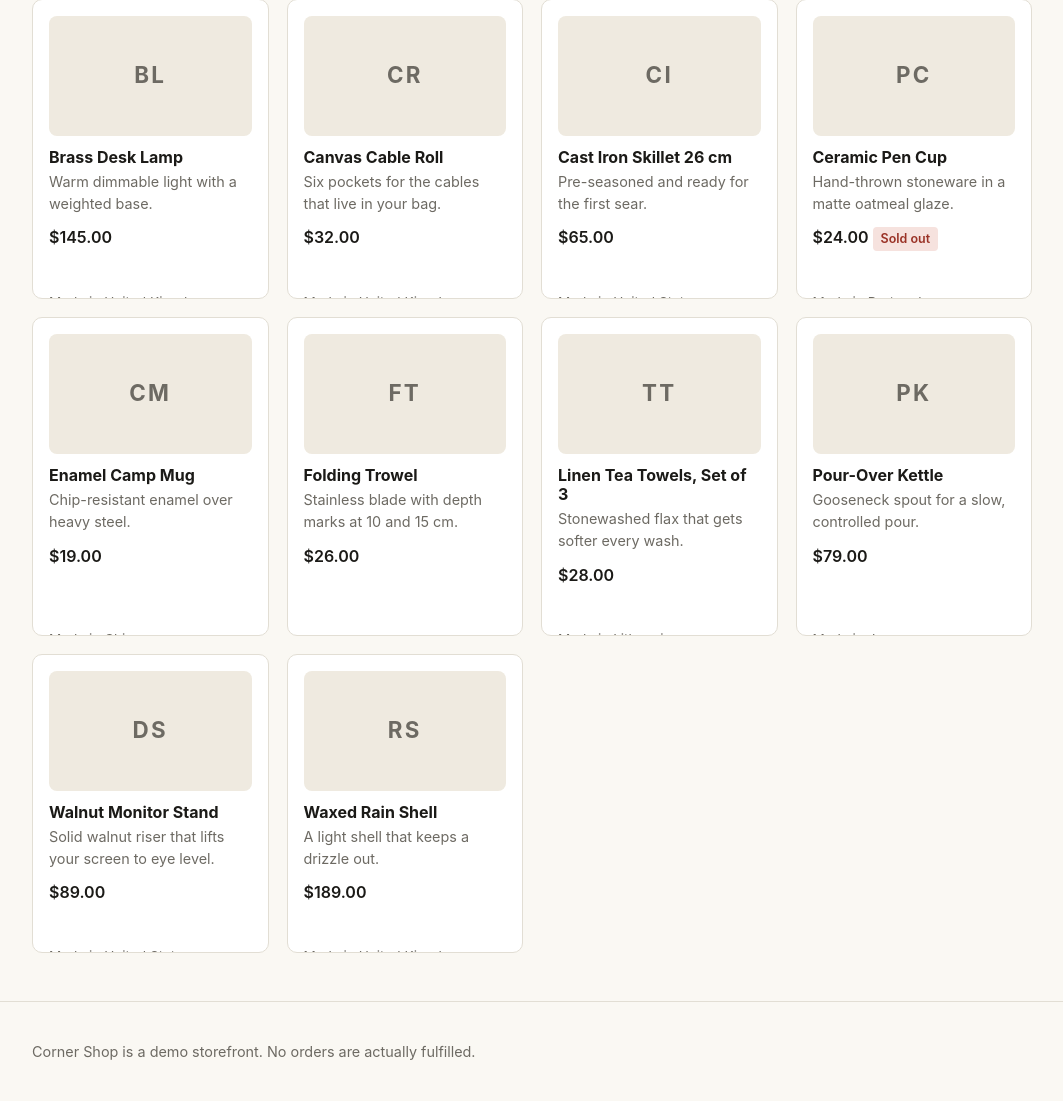
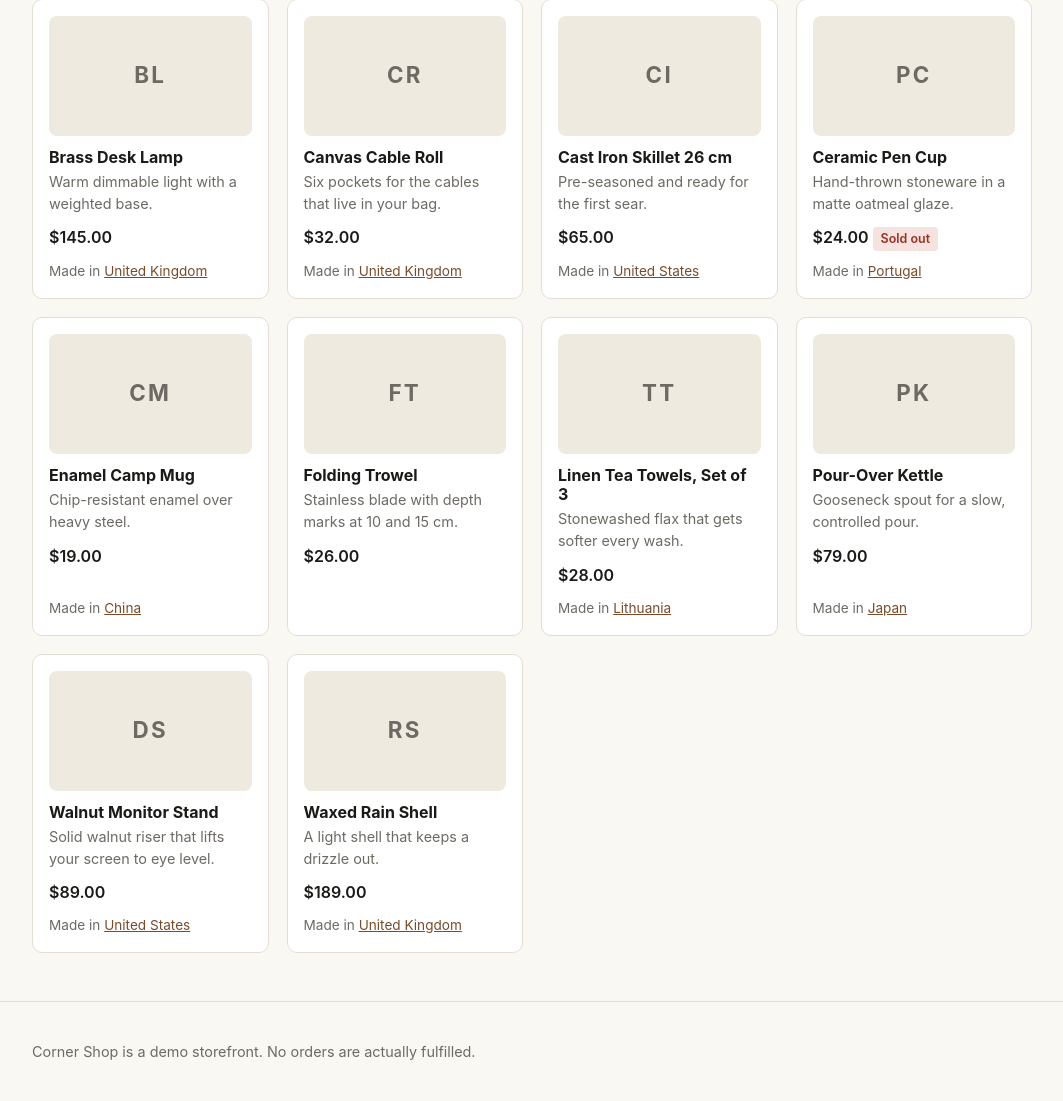
Before and after one commit to barthdrv/dispatch-test-ecommerce, a Flask app: page / in a window 1280 px wide. Shown: the part 455-1556 px from the top of the page, without its empty margins (108-1171 px from the left). Run offline with Flask 3, Linux system fonts and the light colour scheme; data comes from the database, SQL or seed files in the repository.

Commit message:
fix(catalog): keep card origin link visible

```diff
--- a/shop/static/css/style.css
+++ b/shop/static/css/style.css
@@ -89,8 +89,11 @@ input:focus-visible, button:focus-visible, a:focus-visible {
   display: grid; gap: 18px;
   grid-template-columns: repeat(auto-fill, minmax(230px, 1fr));
 }
-.card { background: var(--card); border: 1px solid var(--line); border-radius: var(--radius); overflow: hidden; }
-.card a { display: block; padding: 16px; text-decoration: none; color: inherit; height: 100%; }
+.card {
+  display: flex; flex-direction: column; background: var(--card);
+  border: 1px solid var(--line); border-radius: var(--radius); overflow: hidden;
+}
+.card > a { display: block; flex: 1; padding: 16px; text-decoration: none; color: inherit; }
 .card:hover { border-color: var(--accent); }
 .card h2, .card h3 { font-size: 1rem; margin: 12px 0 4px; }
 .thumb, .detail-image {
```
Also changed, not shown: tests/test_catalog.py (+8 -3 lines).
